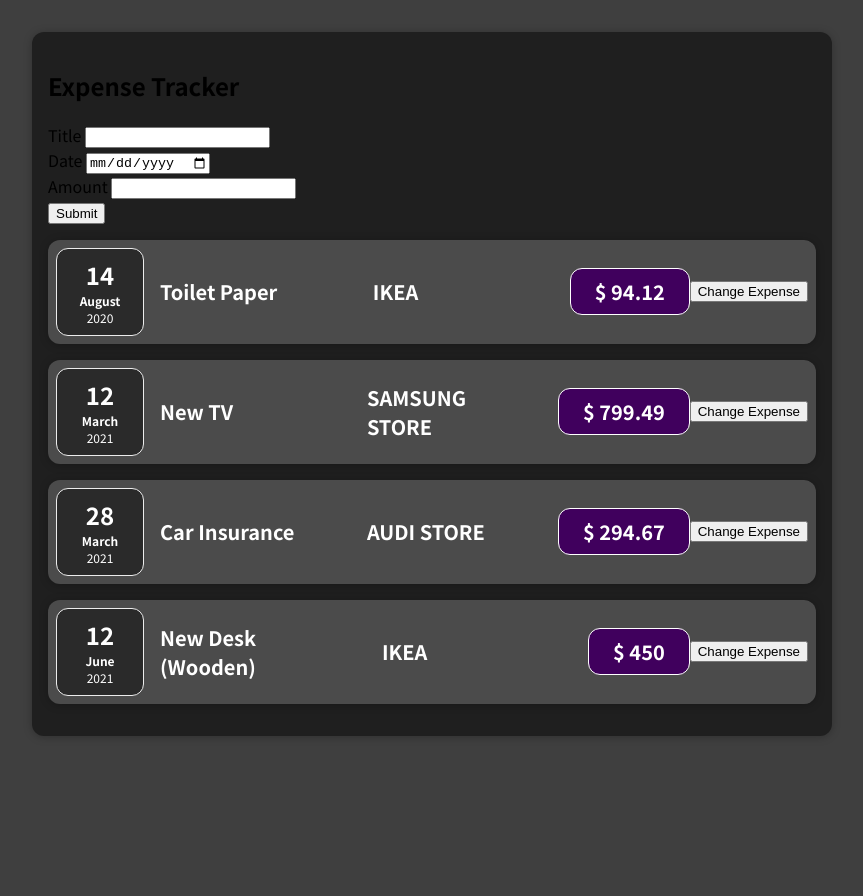
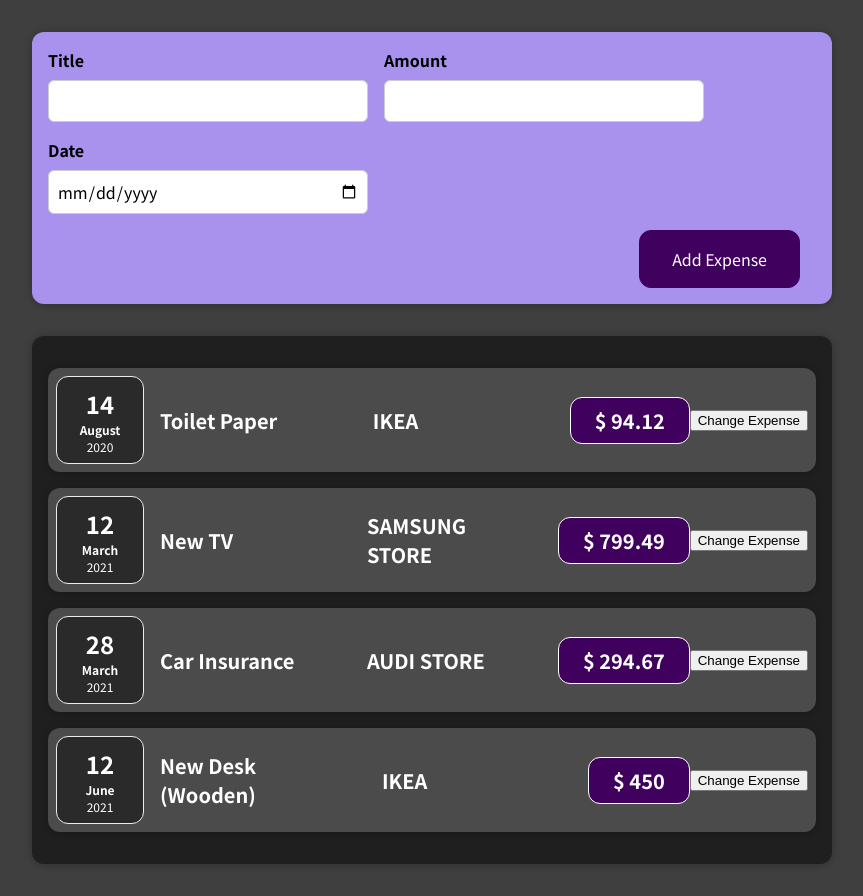
Before and after one commit to AkhilBasnotra/advance-react, a React (Create React App) app: page / in a window 1280 px wide. Shown: the whole page, without its empty margins (208-1071 px from the left). Before the commit the page ends 800 px from the top, so only its background shows below. Built offline with nearby package versions, Linux system fonts and the light colour scheme.

Commit message:
added state for all input values

```diff
--- a/src/App.js
+++ b/src/App.js
@@ -1,7 +1,7 @@
 import ExpenseItem from "./components/ExpenseItem";
 import "./components/expenses.css";
 import Card from "./components/Card";
-import ExpenseForm from "./components/ExpenseForm";
+import NewExpense from "./NewExpense/NewExpense";
 
 function App() {
   const expenses = [
@@ -37,14 +37,9 @@
 
   return (
     <div>
+      <NewExpense />
       <Card className="expenses">
-        <h2>Expense Tracker</h2>
-        <ExpenseForm
-          title={expenses.title}
-          amount={expenses.amount}
-          date={expenses.date}
-          location={expenses.LocationOfExpenditure}
-        />
+        {/* <h2>Expense Tracker</h2> */}
         {expenses.map((expense) => (
           <ExpenseItem
             title={expense.title}
--- /dev/null
+++ b/src/NewExpense/ExpenseForm.css
@@ -0,0 +1,26 @@
+.new-expense__controls {
+  display: flex;
+  flex-wrap: wrap;
+  gap: 1rem;
+  margin-bottom: 1rem;
+  text-align: left;
+}
+
+.new-expense__control label {
+  font-weight: bold;
+  margin-bottom: 0.5rem;
+  display: block;
+}
+
+.new-expense__control input {
+  font: inherit;
+  padding: 0.5rem;
+  border-radius: 6px;
+  border: 1px solid #ccc;
+  width: 20rem;
+  max-width: 100%;
+}
+
+.new-expense__actions {
+  text-align: right;
+}
--- /dev/null
+++ b/src/NewExpense/ExpenseForm.js
@@ -0,0 +1,60 @@
+import { useState } from "react";
+import "./ExpenseForm.css";
+let ExpenseForm = () => {
+  const [title, setTitle] = useState("");
+  function enteredtitle(e) {
+    let newValue = e.target.value;
+    setTitle(newValue);
+  }
+
+  const [amount, setAmount] = useState("");
+  function enteredAmount(e) {
+    let newValue = e.target.value;
+
+    setAmount(newValue);
+  }
+
+  const [date, setDate] = useState("");
+
+  function enteredDate(e) {
+    let newValue = e.target.value;
+    setDate(newValue);
+  }
+
+  return (
+    <form>
+      <div className="new-expense__controls">
+        <div className="new-expense__control">
+          <label>Title</label>
+          <input onChange={enteredtitle} type="text" />
+        </div>
+
+        <div className="new-expense__control">
+          <label>Amount</label>
+          <input
+            onChange={enteredAmount}
+            type="number"
+            min="0.01"
+            step="0.01"
+          />
+        </div>
+
+        <div className="new-expense__control">
+          <label>Date</label>
+          <input
+            onChange={enteredDate}
+            type="date"
+            min="2021-01-01"
+            max="2024-12-31"
+          />
+        </div>
+      </div>
+
+      <div className="new-expense__actions">
+        <button type="submit">Add Expense</button>
+      </div>
+    </form>
+  );
+};
+
+export default ExpenseForm;
--- /dev/null
+++ b/src/NewExpense/NewExpense.css
@@ -0,0 +1,38 @@
+.new-expense {
+  background-color: #a892ee;
+  padding: 1rem;
+  margin: 2rem auto;
+  width: 50rem;
+  max-width: 95%;
+  border-radius: 12px;
+  text-align: center;
+  box-shadow: 0 1px 8px rgba(0, 0, 0, 0.25);
+}
+
+.new-expense button {
+  font: inherit;
+  cursor: pointer;
+  padding: 1rem 2rem;
+  border: 1px solid #40005d;
+  background-color: #40005d;
+  color: white;
+  border-radius: 12px;
+  margin-right: 1rem;
+}
+
+.new-expense button:hover,
+.new-expense button:active {
+  background-color: #510674;
+  border-color: #510674;
+}
+
+.new-expense button.alternative {
+  color: #220131;
+  border-color: transparent;
+  background-color: transparent;
+}
+
+.new-expense button.alternative:hover,
+.new-expense button.alternative:active {
+  background-color: #ddb3f8;
+}
--- /dev/null
+++ b/src/NewExpense/NewExpense.js
@@ -0,0 +1,12 @@
+import "./NewExpense.css";
+import ExpenseForm from "./ExpenseForm";
+
+let NewExpense = () => {
+  return (
+    <div className="new-expense">
+      <ExpenseForm />
+    </div>
+  );
+};
+
+export default NewExpense;
--- a/src/components/ExpenseForm.js
+++ /dev/null
@@ -1,25 +0,0 @@
-let ExpenseForm = (props) => {
-  function titleChange(e) {
-    let newValue = e.target.value;
-    console.log(newValue);
-  }
-  return (
-    <form>
-      <div>
-        <lable>Title </lable>
-        <input onChange={titleChange} type="text" />
-      </div>
-      <div>
-        <lable>Date </lable>
-        <input type="date" />
-      </div>
-      <div>
-        <lable>Amount </lable>
-        <input type="number" />
-      </div>
-      <button>Submit</button>
-    </form>
-  );
-};
-
-export default ExpenseForm;
```
